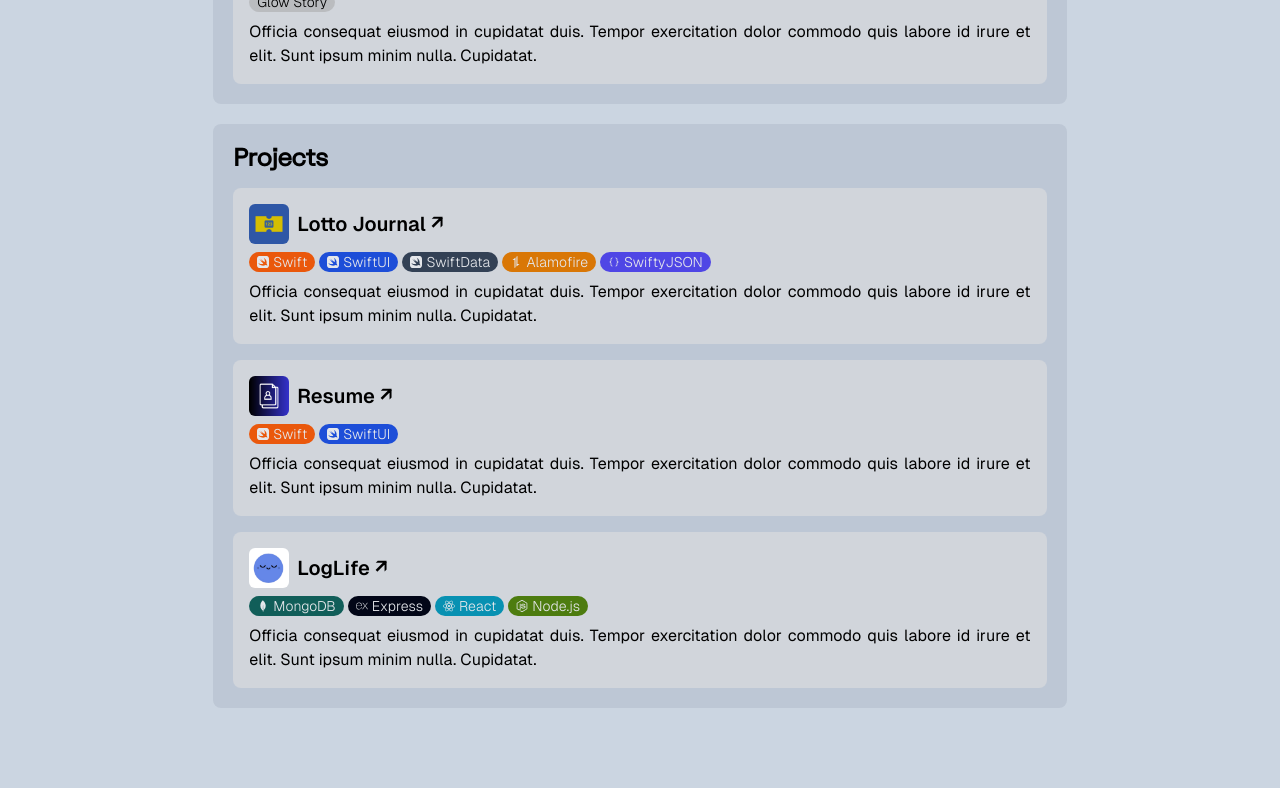
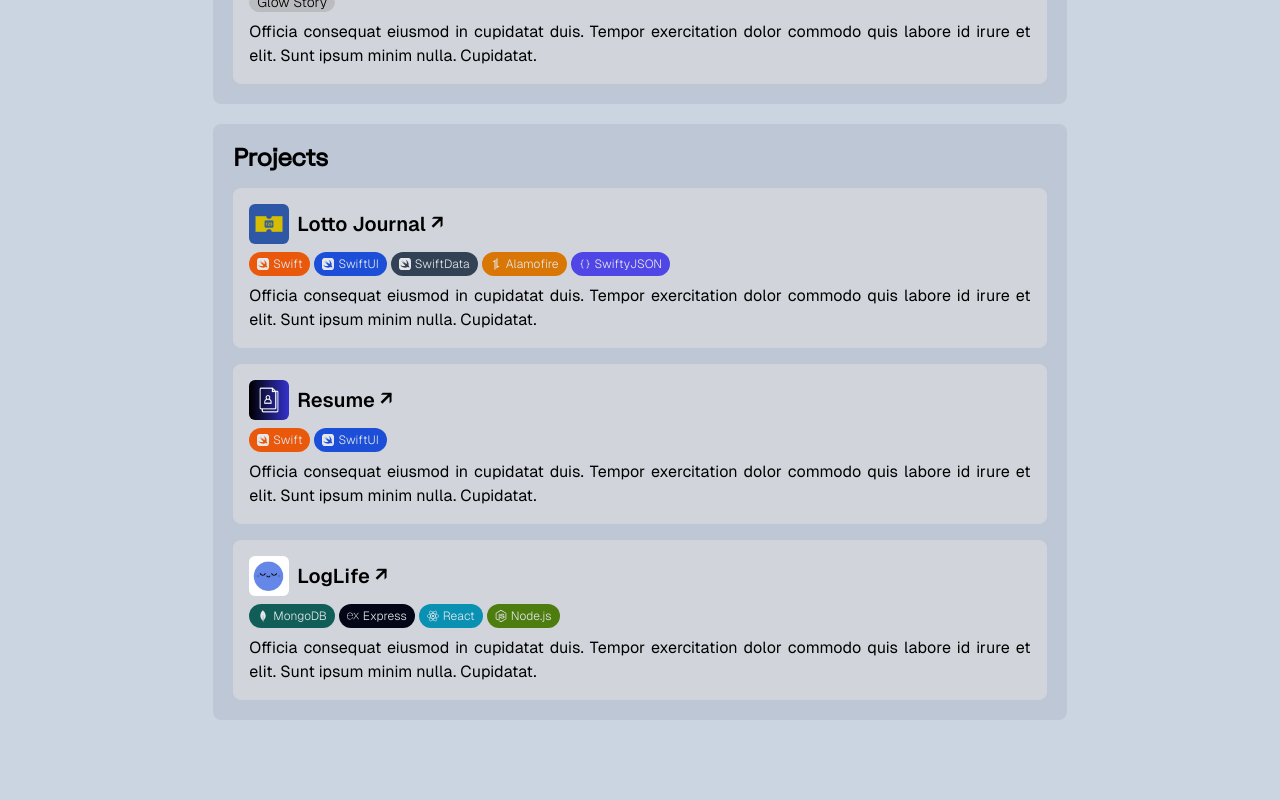
Before and after one commit to mmmmmob/me.theppitak, a React (Vite) app: page / in a window 1280 px wide. Shown: the part 904-1704 px from the top of the page. Built offline with nearby package versions, Linux system fonts and the light colour scheme.

Commit message:
style: add horizontal padding for tags

```diff
--- a/src/sub-components/StacksTag.jsx
+++ b/src/sub-components/StacksTag.jsx
@@ -3,12 +3,12 @@ import React from "react";
 function StacksTag({ stack }) {
   return (
     <div
-      className={`flex w-fit gap-x-1 rounded-xl text-gray-200 max-sm:my-1 ${stack.color} px-2 text-sm font-light`}
+      className={`flex w-fit gap-x-1 rounded-xl text-gray-200 max-sm:my-1 ${stack.color} px-2 py-1 text-sm font-light`}
     >
       <div className="self-center">
         {React.createElement(stack.reactIcon, { size: 12 })}
       </div>
-      {stack.name}
+      <p className="text-xs">{stack.name}</p>
     </div>
   );
 }
```
